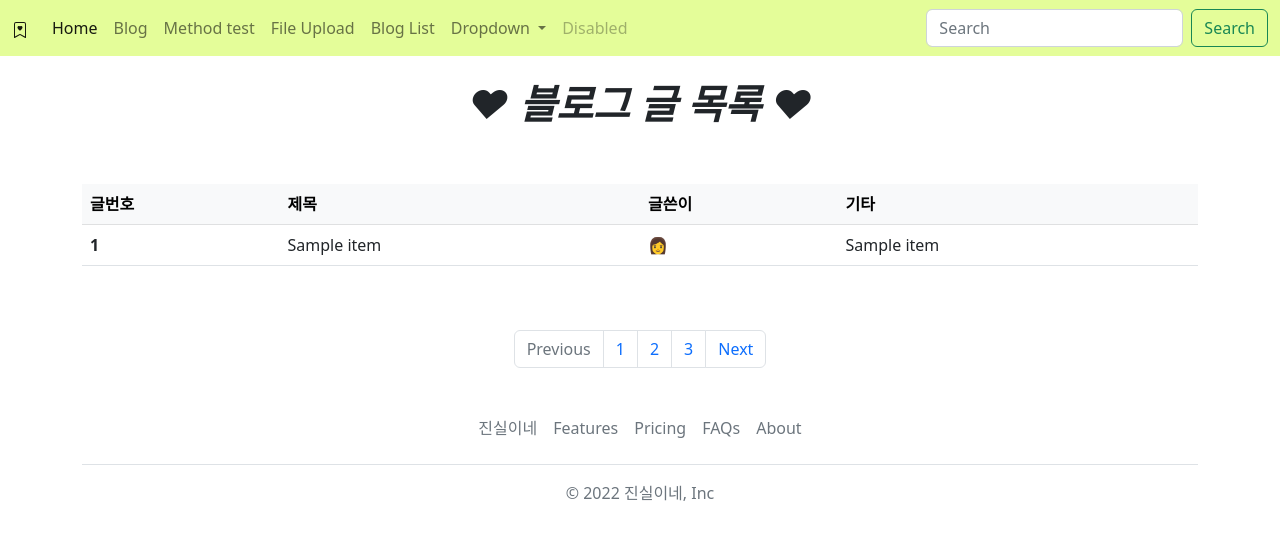
After one commit to ttroo/ABC_bootcamp, a Flask app: template templates/bloglist.html in a window 1280 px wide. The commit adds this page. Shown: the top 540 px of the page. Run offline with Flask 2, Linux system fonts and the light colour scheme; the template is opened without the code that fills it: most values are stand-ins (such as "Sample title", 1, 10 or a date in 2020).

Commit message:
2022/10/21 홈페이지 오전 수정

```diff
--- a/app.py
+++ b/app.py
@@ -2,6 +2,7 @@
 
 from flask import Flask, render_template, request, redirect
 import os
+import dbconn as db
 
 app = Flask(__name__)
 
@@ -44,6 +45,17 @@ def fileupload():
         print('저장성공 >_<')
         return redirect('/')
 
+@app.route('/bloglist', methods=['GET'])
+def bloglist():
+    conn = db.dbconn()
+    cursor = conn.cursor()
+    sql = '''select * from blog'''
+    cursor.execute(sql)
+    rows = cursor.fetchall()
+    print(rows)
+    return render_template('bloglist.html', data = rows)
+
+
 if __name__ == '__main__':
     app.run(debug=True, port=80)
 
--- a/templates/blog.html
+++ b/templates/blog.html
@@ -1,5 +1,5 @@
 {% extends "base.html" %}
-{% block title %}❤짱 귀여운 진실이의블로그❤{% endblock %}
+{% block title %}❤ 짱 귀여운 진실이의블로그 ❤{% endblock %}
 {% block content %}
 
 <br>
--- /dev/null
+++ b/templates/bloglist.html
@@ -0,0 +1,52 @@
+{% extends "base.html" %}
+{% block title %}❤ blog list page ❤{% endblock %}
+{% block content %}
+
+<br>
+<div class = "container">
+    <h1 class = "text-center"><b><i>❤ 블로그 글 목록 ❤</b></i></h1>
+
+    <br>
+    <br>
+
+    <table class="table table-hover">
+        <thead>
+            <tr class="table-light">
+              <th scope="col">글번호</th>
+              <th scope="col">제목</th>
+              <th scope="col">글쓴이</th>
+              <th scope="col">기타</th>
+            </tr>
+          </thead>
+          <tbody>
+            {% for item in data %}
+            <tr>
+              <th scope="row">{{item[0]}}</th>
+              <td>{{item[1]}}</td>
+              <td>👩</td>
+              <td>{{item[3]}}</td>
+            </tr>
+            {% endfor %}
+          </tbody>
+      </table>
+
+    <br>
+    <br>
+
+      <nav aria-label="Page navigation example">
+        <ul class="pagination justify-content-center">
+          <li class="page-item disabled"> <!-- if문으로 활성화 시켜줘야 함~ -->
+            <a class="page-link">Previous</a>
+          </li>
+          <li class="page-item"><a class="page-link" href="#">1</a></li>
+          <li class="page-item"><a class="page-link" href="#">2</a></li>
+          <li class="page-item"><a class="page-link" href="#">3</a></li>
+          <li class="page-item">
+            <a class="page-link" href="#">Next</a>
+          </li>
+        </ul>
+      </nav>
+
+</div>
+
+{% endblock %}
--- a/templates/fileinput.html
+++ b/templates/fileinput.html
@@ -1,5 +1,5 @@
 {% extends "base.html" %}
-{% block title %}❤file input page❤{% endblock %}
+{% block title %}❤ file input page ❤{% endblock %}
 {% block content %}
 <br>
 
--- a/templates/index.html
+++ b/templates/index.html
@@ -1,5 +1,5 @@
 {% extends "base.html" %}
-{% block title %}❤사랑가득진실이네❤{% endblock %}
+{% block title %}❤ 사랑가득진실이네 ❤{% endblock %}
 {% block content %}
 
 <div id="carouselExampleIndicators" class="carousel slide" data-bs-ride="true">
--- a/templates/inputform.html
+++ b/templates/inputform.html
@@ -1,5 +1,5 @@
 {% extends "base.html" %}
-{% block title %}❤data input page❤{% endblock %}
+{% block title %}❤ data input page ❤{% endblock %}
 {% block content %}
 <br>
 
--- a/templates/menu.html
+++ b/templates/menu.html
@@ -23,6 +23,9 @@
           <li class="nav-item">
             <a class="nav-link" href="/fileupload">File Upload</a>
           </li>
+          <li class="nav-item">
+            <a class="nav-link" href="/bloglist">Blog List</a> <!-- bloglist, Blog List -->
+          </li>
           <li class="nav-item dropdown">
             <a class="nav-link dropdown-toggle" href="#" role="button" data-bs-toggle="dropdown" aria-expanded="false">
               Dropdown
--- a/templates/method.html
+++ b/templates/method.html
@@ -1,5 +1,5 @@
 {% extends "base.html" %}
-{% block title %}❤method❤{% endblock %}
+{% block title %}❤ method ❤{% endblock %}
 {% block content %}
 
 <div class = "container">
--- a/templates/test_result.html
+++ b/templates/test_result.html
@@ -1,5 +1,5 @@
 {% extends "base.html" %}
-{% block title %}❤test page❤{% endblock %}
+{% block title %}❤ test page ❤{% endblock %}
 {% block content %}
 
 
```
Also changed, not shown: 01_mysql01.py (deleted, +0 -16 lines), dbconn.py (added, +10 -0 lines).
